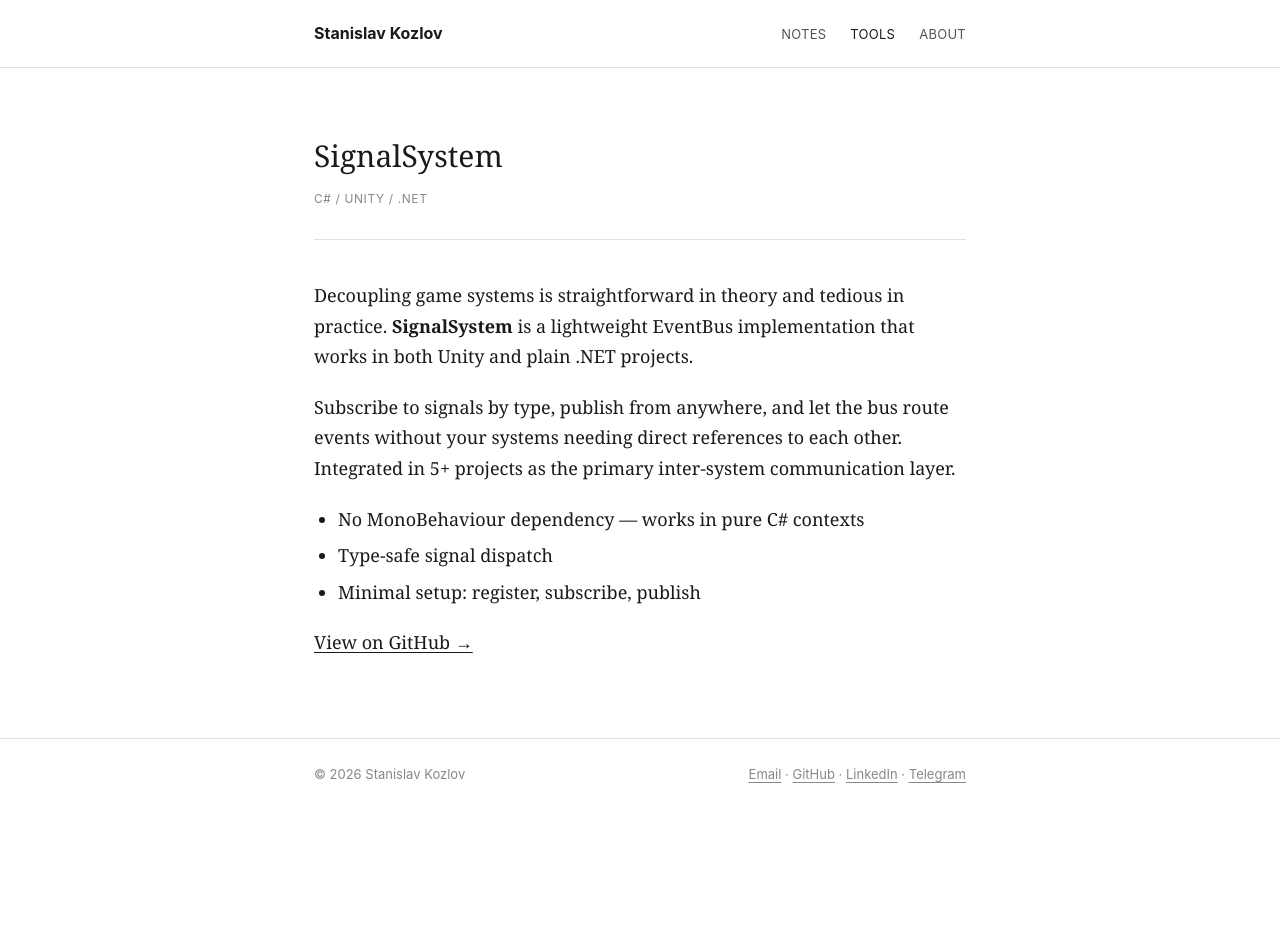
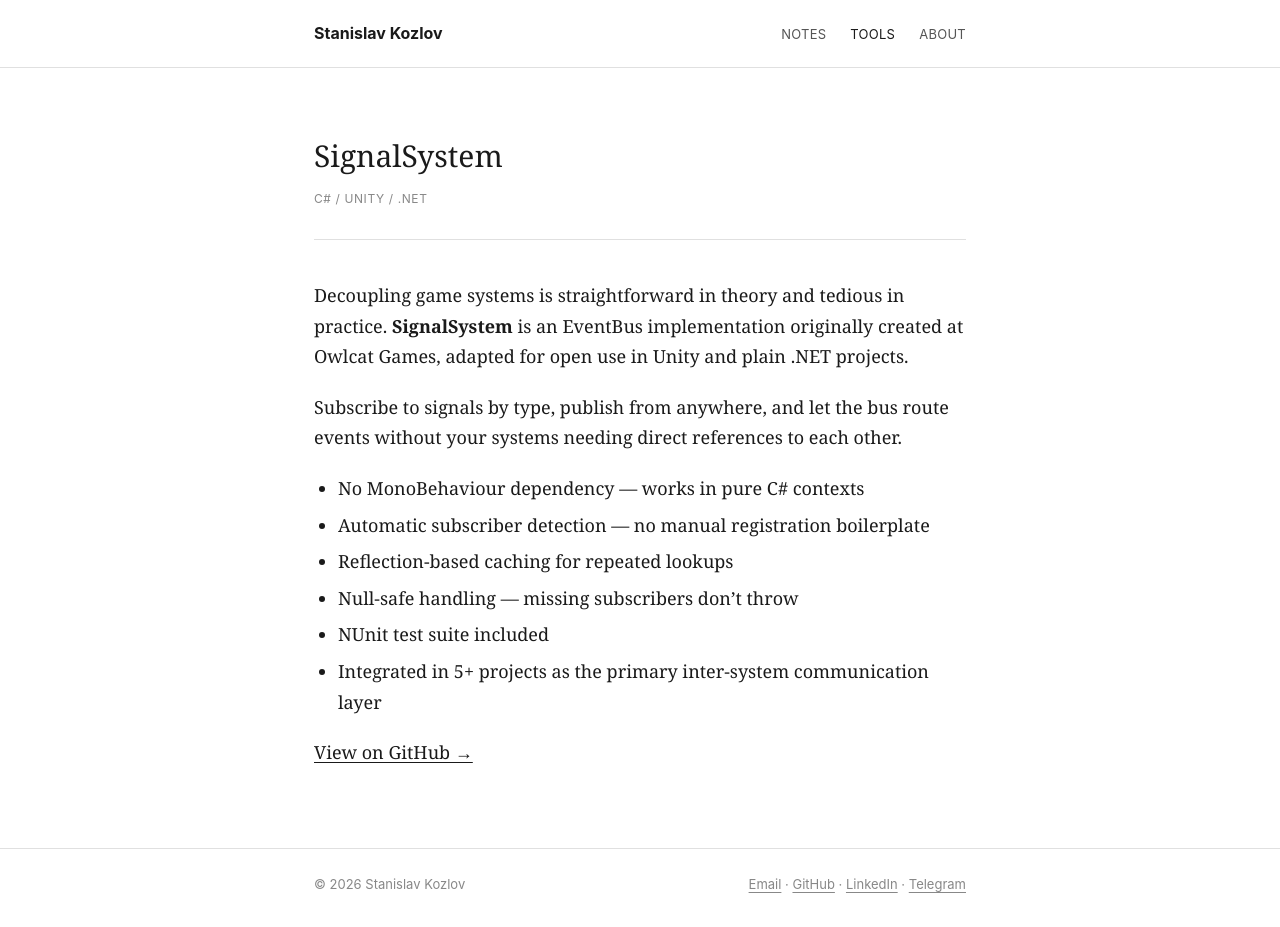
Before and after one commit to LLarean/llarean.github.io, a Jekyll site: the page built from _tools/signal-system.md, in a window 1280 px wide. Built offline with Jekyll 4.4.1, drawn with Linux system fonts in a browser that asks for light colours; before the commit the page ends 900 px from its top, so only the background shows below that.

Commit message:
Expand tool descriptions and add img2etc2 preview image
Co-Authored-By: Claude Sonnet 4.6 <noreply@anthropic.com>

```diff
--- a/_tools/signal-system.md
+++ b/_tools/signal-system.md
@@ -1,15 +1,18 @@
 ---
 title: SignalSystem
-description: Ready-to-use event management system for Unity and .NET, based on the EventBus pattern.
+description: Lightweight EventBus for Unity and .NET — type-safe signal dispatch with automatic subscriber detection, originally built at Owlcat Games.
 language: C# / Unity / .NET
 repo: https://github.com/LLarean/signal-system
 stars: 0
 ---
 
-Decoupling game systems is straightforward in theory and tedious in practice. **SignalSystem** is a lightweight EventBus implementation that works in both Unity and plain .NET projects.
+Decoupling game systems is straightforward in theory and tedious in practice. **SignalSystem** is an EventBus implementation originally created at Owlcat Games, adapted for open use in Unity and plain .NET projects.
 
-Subscribe to signals by type, publish from anywhere, and let the bus route events without your systems needing direct references to each other. Integrated in 5+ projects as the primary inter-system communication layer.
+Subscribe to signals by type, publish from anywhere, and let the bus route events without your systems needing direct references to each other.
 
 - No MonoBehaviour dependency — works in pure C# contexts
-- Type-safe signal dispatch
-- Minimal setup: register, subscribe, publish
+- Automatic subscriber detection — no manual registration boilerplate
+- Reflection-based caching for repeated lookups
+- Null-safe handling — missing subscribers don't throw
+- NUnit test suite included
+- Integrated in 5+ projects as the primary inter-system communication layer
```
Also changed, not shown: _tools/img2etc2.md (+7 -3 lines), _tools/unity-playerprefs-database.md (+11 -2 lines), _tools/unity-smart-logger.md (+6 -4 lines), _tools/unity-tiny-builder.md (+6 -2 lines), assets/images/img2etc2.png (added).
